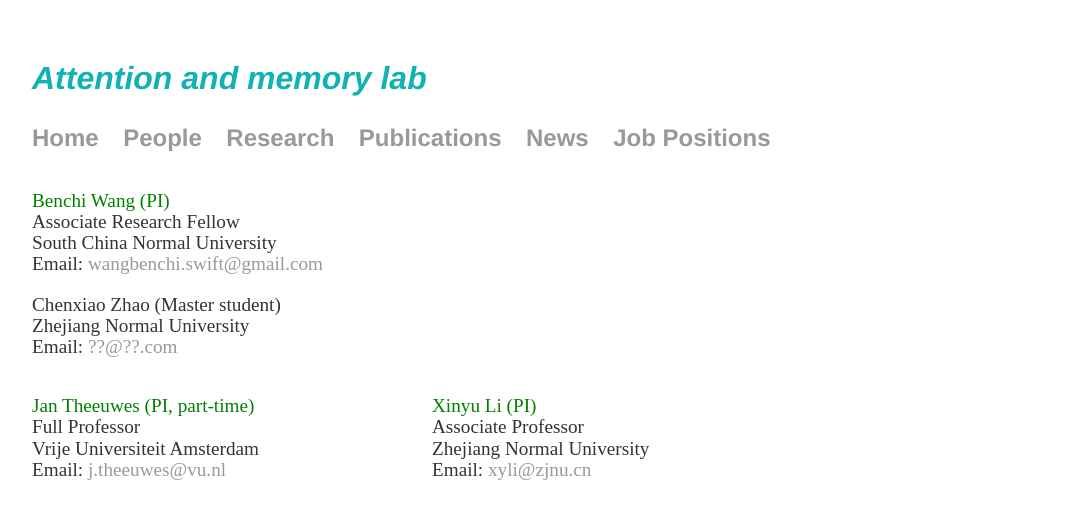
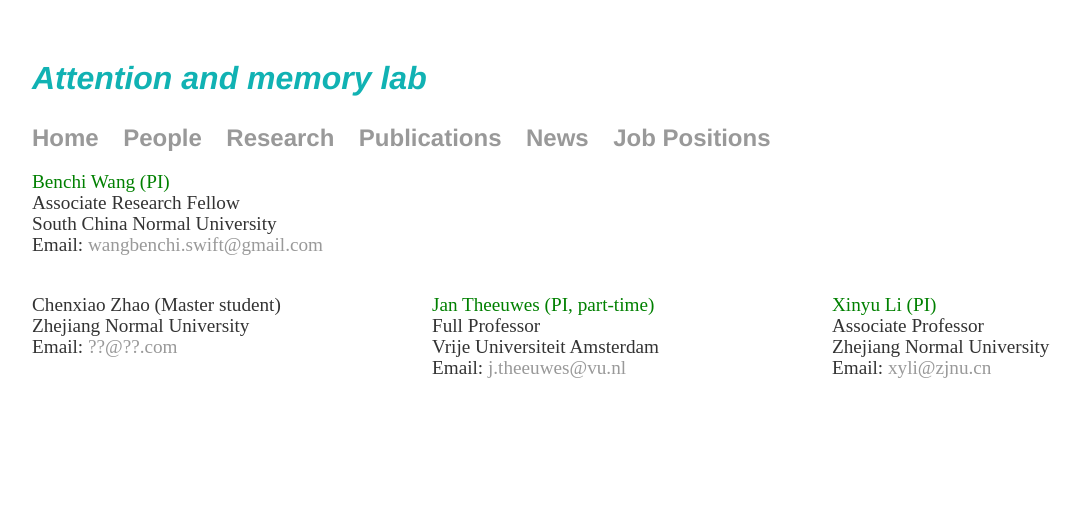
Before and after one commit to wangbenchi/wangbenchi.github.io, a Jekyll site: the page built from people/index.html, in a window 1280 px wide. Shown: the top 519 px of the page, without its empty margins (160-1239 px from the left). Built offline with Jekyll 4.4.1, drawn with Linux system fonts in a browser that asks for light colours.

Commit message:
Update index.html

```diff
--- a/people/index.html
+++ b/people/index.html
@@ -5,7 +5,7 @@ style: "font-size:1.2em"
 color: "color:green"
 ---
 
-<div class="blurb" style="width:400px;float:left;">
+<div class="blurb" style="width:400px;">
 	<p style = {{page.style}}> <a href="/people/benchi" style = {{page.color}} >Benchi Wang (PI)</a><br>
     		Associate Research Fellow<br>
     		South China Normal University<br>
@@ -13,7 +13,7 @@ color: "color:green"
 		</p>
 </div><!-- /.blurb -->
 
-<div class="blurb" style="width:400px;">
+<div class="blurb" style="width:400px;float:left;">
 	<p style = {{page.style}}> Chenxiao Zhao (Master student)</a><br>
     		Zhejiang Normal University<br>
     		Email:<a href="mailto:"> ??@??.com</a><br>
```
